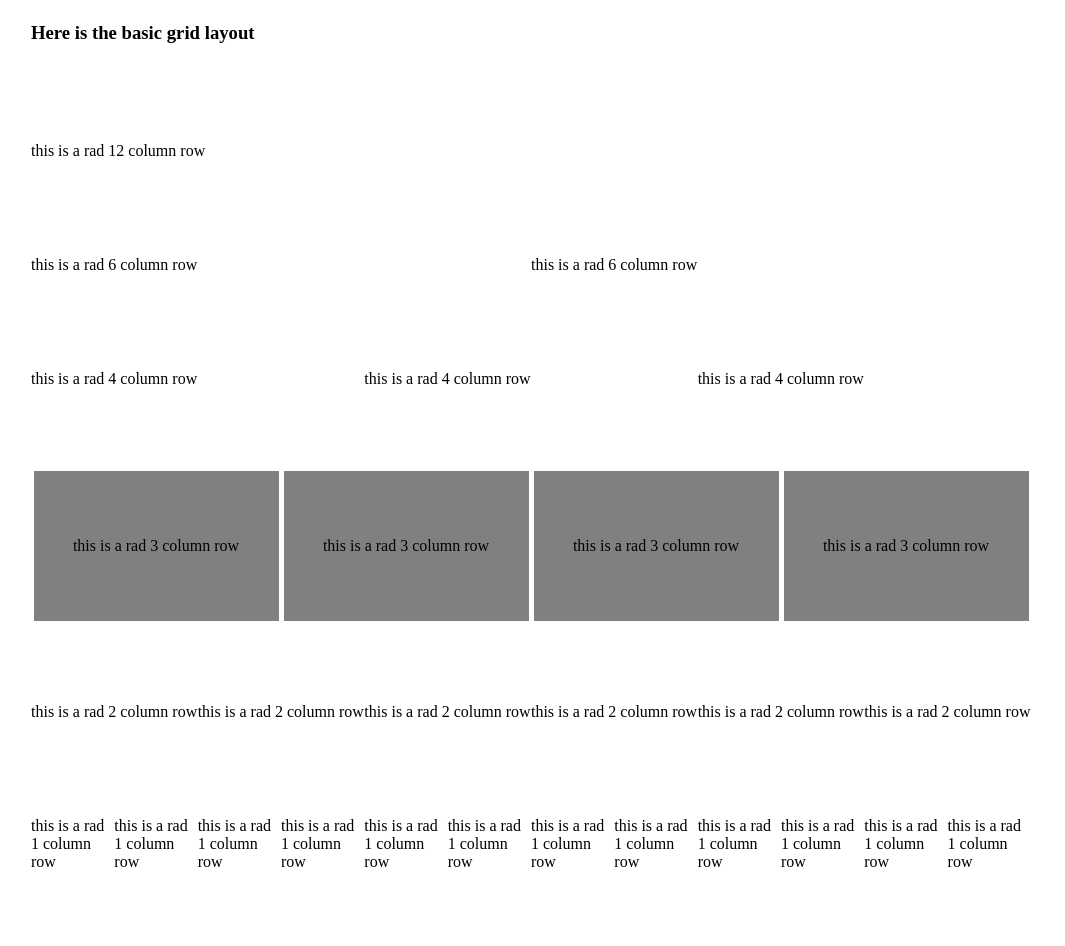
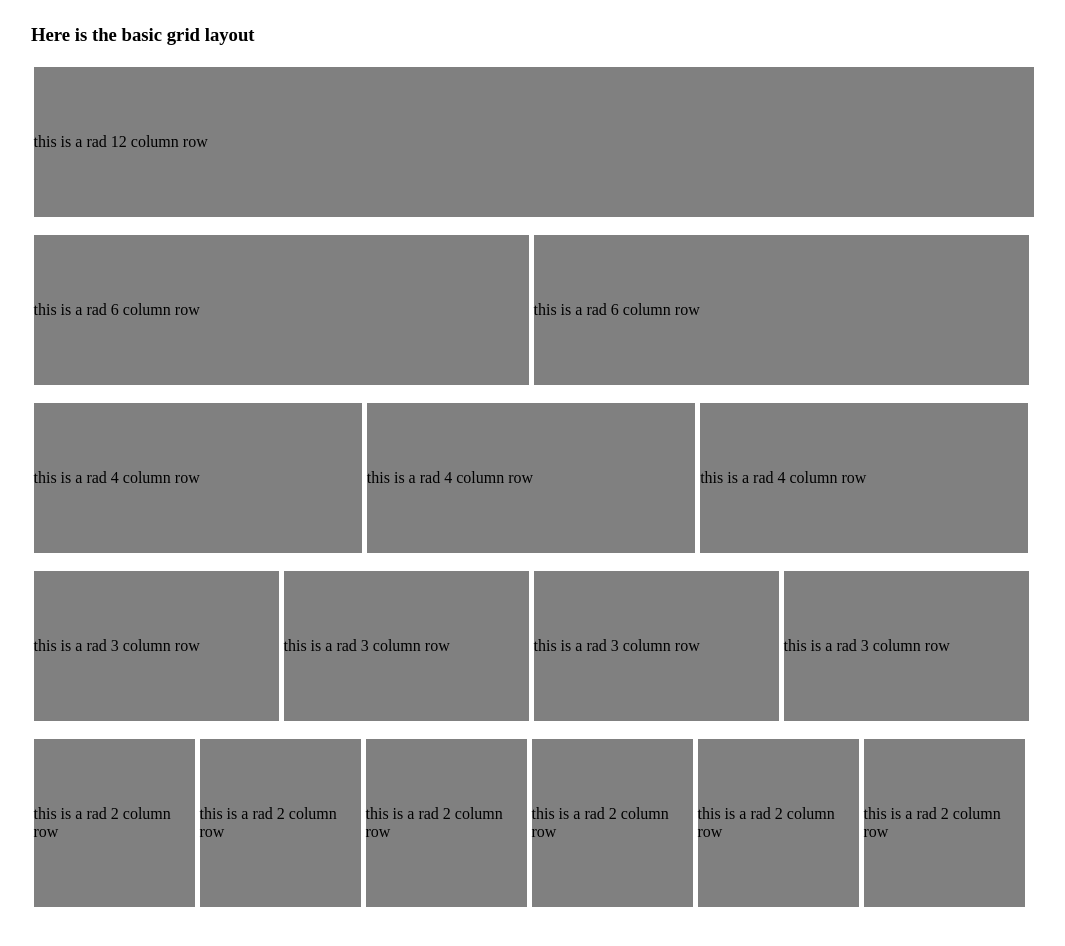
Before and after one commit to latitudecode/gridtorious-1.0, a plain HTML site: page index.html in a window 1280 px wide. Shown: the part 320-1266 px from the top of the page, without its empty margins (109-1174 px from the left). After the commit the page ends 1242 px from the top, so only its background shows below. Drawn offline with Linux system fonts and the light colour scheme.

Commit message:
adding margin to grid

```diff
--- a/css/gridtorious.css
+++ b/css/gridtorious.css
@@ -4,9 +4,6 @@
 
 .column-3 {
 	background-color: grey;
-	text-align: center;
-	padding: 5% 0px 5% 0px;
-	margin: .25%;
 }
 
 
@@ -33,7 +30,7 @@ div {
 	margin-left: auto;
 	margin-right: auto;
 	margin-top: 0;
-	margin-bottom: 5%;
+	margin-bottom: 1%;
 	max-width: 62.5rem;
 	clear: both;
 }
@@ -58,6 +55,9 @@ div {
 
 .columns {
 	float: left;
+	background-color: grey;
+	padding: 5% 0px 5% 0px;
+	margin: .25%;
 }
 
 /*
@@ -71,35 +71,35 @@ div {
 }
 
 .column-11 {
-	width: 91.66667%;
+	width: 91.16667%;
 }
 
 .column-10 {
-	width: 83.3333%;
+	width: 82.8333%;
 }
 
 .column-9 {
-	width: 75%;
+	width: 74.50%;
 }
 
 .column-8 {
-	width: 66.6667%;
+	width: 66.1667%;
 }
 
 .column-7 {
-	width: 58.3333%;
+	width: 57.8333%;
 }
 
 .column-6 {
-	width: 50%;
+	width: 49.50%;
 }
 
 .column-5 {
-	width: 41.6667%;
+	width: 41.1667%;
 }
 
 .column-4 {
-	width: 33.333%;
+	width: 32.833%;
 }
 
 .column-3 {
@@ -107,11 +107,11 @@ div {
 }
 
 .column-2 {
-	width: 16.6667%;
+	width: 16.1%;
 }
 
 .column-1 {
-	width: 8.333%;
+	width: 7.833%;
 
 }
 
--- a/index.html
+++ b/index.html
@@ -37,15 +37,14 @@
 			Listen to me ramble on twitter
 			</p>
 		</div>
+	</div>
 
-	</div>
+
 
 
 	<div class="row">
 		<h3>Here is the basic grid layout</h3>
-	</div>
 
-	<div class="row">
 		<div class="column-12 columns">
 			<p>this is a rad 12 column row</p>
 		</div>
@@ -108,45 +107,5 @@
 		</div>
 	</div>
 
-	<div class="row">
-		<div class="column-1 columns">
-			<p>this is a rad 1 column row</p>
-		</div>
-		<div class="column-1 columns">
-			<p>this is a rad 1 column row</p>
-		</div>
-		<div class="column-1 columns">
-			<p>this is a rad 1 column row</p>
-		</div>
-		<div class="column-1 columns">
-			<p>this is a rad 1 column row</p>
-		</div>
-		<div class="column-1 columns">
-			<p>this is a rad 1 column row</p>
-		</div>
-		<div class="column-1 columns">
-			<p>this is a rad 1 column row</p>
-		</div>
-		<div class="column-1 columns">
-			<p>this is a rad 1 column row</p>
-		</div>
-		<div class="column-1 columns">
-			<p>this is a rad 1 column row</p>
-		</div>
-		<div class="column-1 columns">
-			<p>this is a rad 1 column row</p>
-		</div>
-		<div class="column-1 columns">
-			<p>this is a rad 1 column row</p>
-		</div>
-		<div class="column-1 columns">
-			<p>this is a rad 1 column row</p>
-		</div>
-		<div class="column-1 columns">
-			<p>this is a rad 1 column row</p>
-		</div>
-	</div>
-
-
 </body>
 </html>
```
